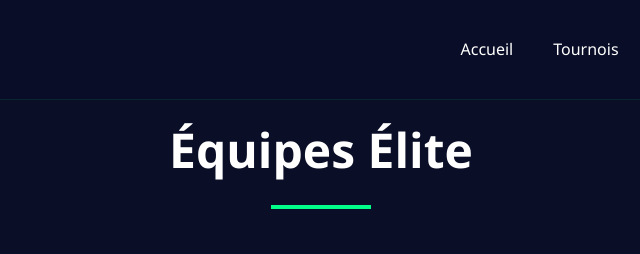
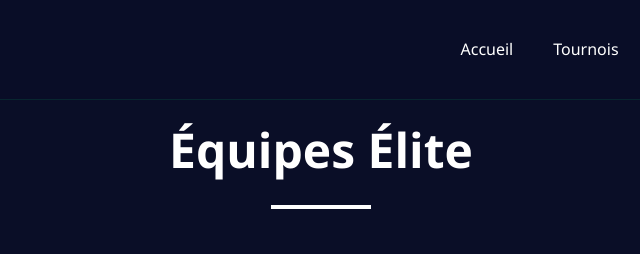
Before and after one commit to Aymanemjj/github-workshop, a plain HTML site: page equipes.html in a window 1280 px wide. Shown: the top 254 px of the page, 319-959 px from the left. Drawn offline with Linux system fonts and the light colour scheme.

```diff
--- a/css.css
+++ b/css.css
@@ -189,7 +189,7 @@
             display: block;
             width: 100px;
             height: 4px;
-            background: var(--primary-color);
+            background: var(--text-primary);
             margin: 1rem auto 0;
         }
 
```
